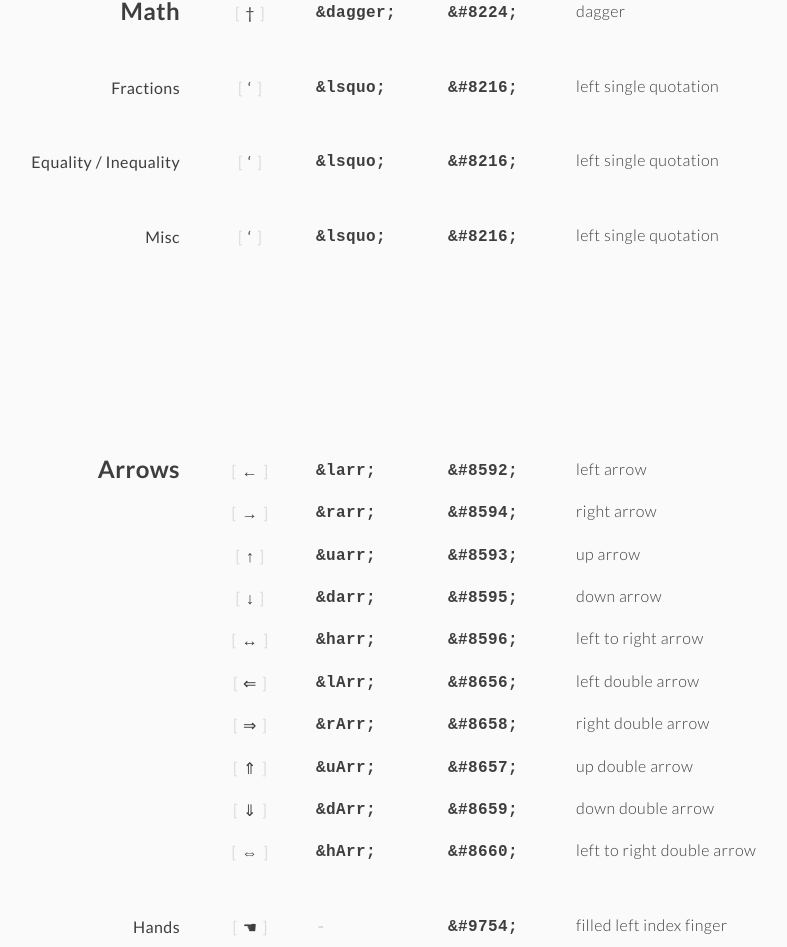
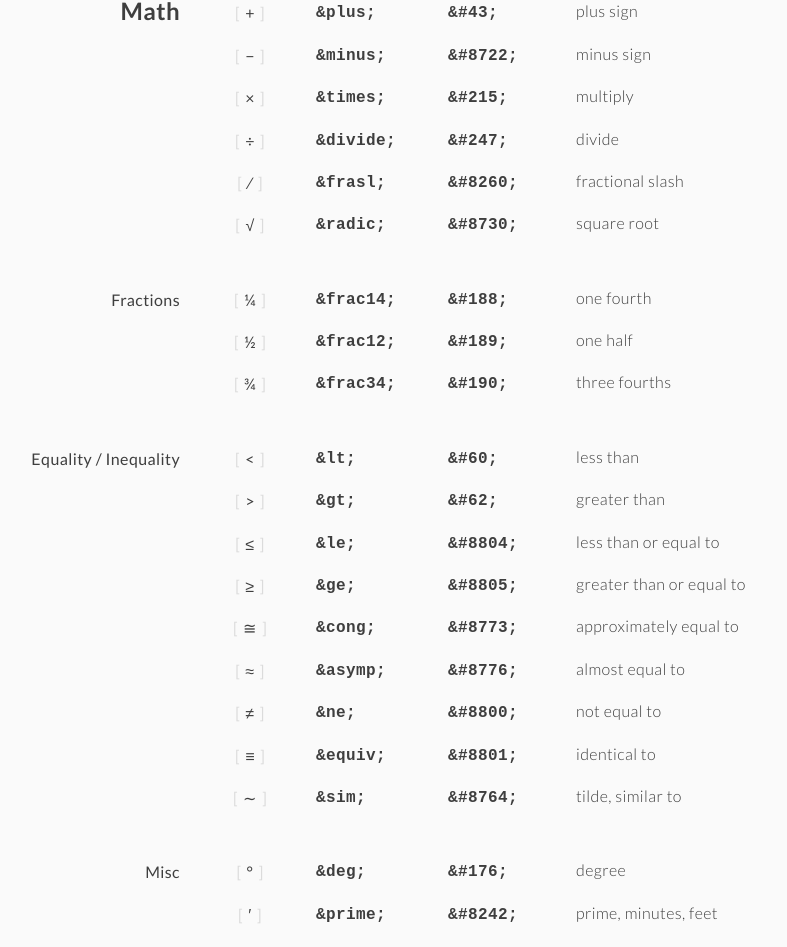
Before and after one commit to kelbyhawn/easy-ascii, a React (Create React App) app: page / in a window 1280 px wide. Shown: the part 7837-8784 px from the top of the page, without its empty margins (226-1013 px from the left). Built offline with nearby package versions, Linux system fonts and the light colour scheme.

Commit message:
add math data

```diff
--- a/src/data/math.js
+++ b/src/data/math.js
@@ -1,40 +1,172 @@
 // Math
 const math = [
   {
-    name: "dagger",
-    symbol: "†",
-    word: "&dagger;",
-    number: "&#8224;",
+    name: "plus sign",
+    symbol: "+",
+    word: "&plus;",
+    number: "&#43;",
+  },
+  {
+    name: "minus sign",
+    symbol: "−",
+    word: "&minus;",
+    number: "&#8722;",
+  },
+  {
+    name: "multiply",
+    symbol: "×",
+    word: "&times;",
+    number: "&#215;",
+  },
+  {
+    name: "divide",
+    symbol: "÷",
+    word: "&divide;",
+    number: "&#247;",
+  },
+  {
+    name: "fractional slash",
+    symbol: "⁄",
+    word: "&frasl;",
+    number: "&#8260;",
+  },
+  {
+    name: "square root",
+    symbol: "√",
+    word: "&radic;",
+    number: "&#8730;",
   },
 ];
 
 // Fractions
 const fractions = [
   {
-    name: "left single quotation",
-    symbol: "‘",
-    word: "&lsquo;",
-    number: "&#8216;",
+    name: "one fourth",
+    symbol: "¼",
+    word: "&frac14;",
+    number: "&#188;",
+  },
+  {
+    name: "one half",
+    symbol: "½",
+    word: "&frac12;",
+    number: "&#189;",
+  },
+  {
+    name: "three fourths",
+    symbol: "¾",
+    word: "&frac34;",
+    number: "&#190;",
   },
 ];
 
 // Equality / Inequality
 const equality = [
   {
-    name: "left single quotation",
-    symbol: "‘",
-    word: "&lsquo;",
-    number: "&#8216;",
+    name: "less than",
+    symbol: "<",
+    word: "&lt;",
+    number: "&#60;",
+  },
+  {
+    name: "greater than",
+    symbol: ">",
+    word: "&gt;",
+    number: "&#62;",
+  },
+  {
+    name: "less than or equal to",
+    symbol: "≤",
+    word: "&le;",
+    number: "&#8804;",
+  },
+  {
+    name: "greater than or equal to",
+    symbol: "≥",
+    word: "&ge;",
+    number: "&#8805;",
+  },
+  {
+    name: "approximately equal to",
+    symbol: "≅",
+    word: "&cong;",
+    number: "&#8773;",
+  },
+  {
+    name: "almost equal to",
+    symbol: "≈",
+    word: "&asymp;",
+    number: "&#8776;",
+  },
+  {
+    name: "not equal to",
+    symbol: "≠",
+    word: "&ne;",
+    number: "&#8800;",
+  },
+  {
+    name: "identical to",
+    symbol: "≡",
+    word: "&equiv;",
+    number: "&#8801;",
+  },
+  {
+    name: "tilde, similar to",
+    symbol: "∼",
+    word: "&sim;",
+    number: "&#8764;",
   },
 ];
 
 // Misc
 const mathMisc = [
   {
-    name: "left single quotation",
-    symbol: "‘",
-    word: "&lsquo;",
-    number: "&#8216;",
+    name: "degree",
+    symbol: "°",
+    word: "&deg;",
+    number: "&#176;",
+  },
+  {
+    name: "prime, minutes, feet",
+    symbol: "′",
+    word: "&prime;",
+    number: "&#8242;",
+  },
+  {
+    name: "double prime, seconds, inches",
+    symbol: "″",
+    word: "&Prime;",
+    number: "&#8243;",
+  },
+  {
+    name: "n-array summation",
+    symbol: "∑",
+    word: "&sum;",
+    number: "&#8721;",
+  },
+  {
+    name: "empty set, null set, diameter",
+    symbol: "∅",
+    word: "&empty;",
+    number: "&#8709;",
+  },
+  {
+    name: "integral",
+    symbol: "∫",
+    word: "&int;",
+    number: "&#8747;",
+  },
+  {
+    name: "therefore",
+    symbol: "∴",
+    word: "&there4;",
+    number: "&#8756;",
+  },
+  {
+    name: "infinity",
+    symbol: "∞",
+    word: "&infin;",
+    number: "&#8734;",
   },
 ];
 
```
